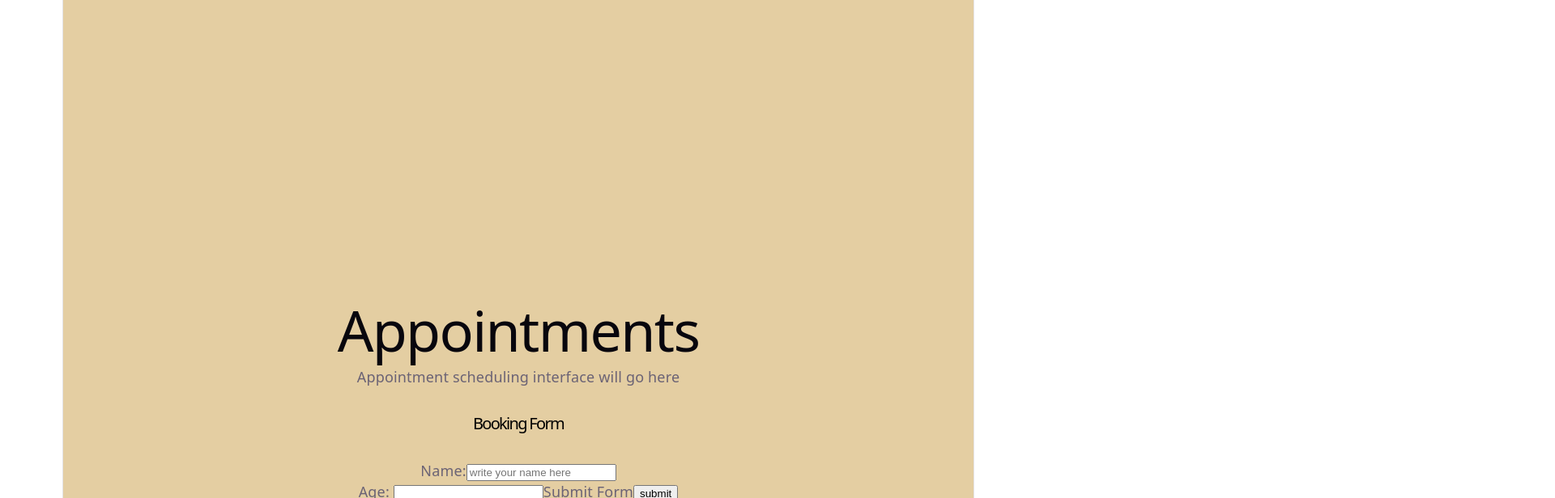
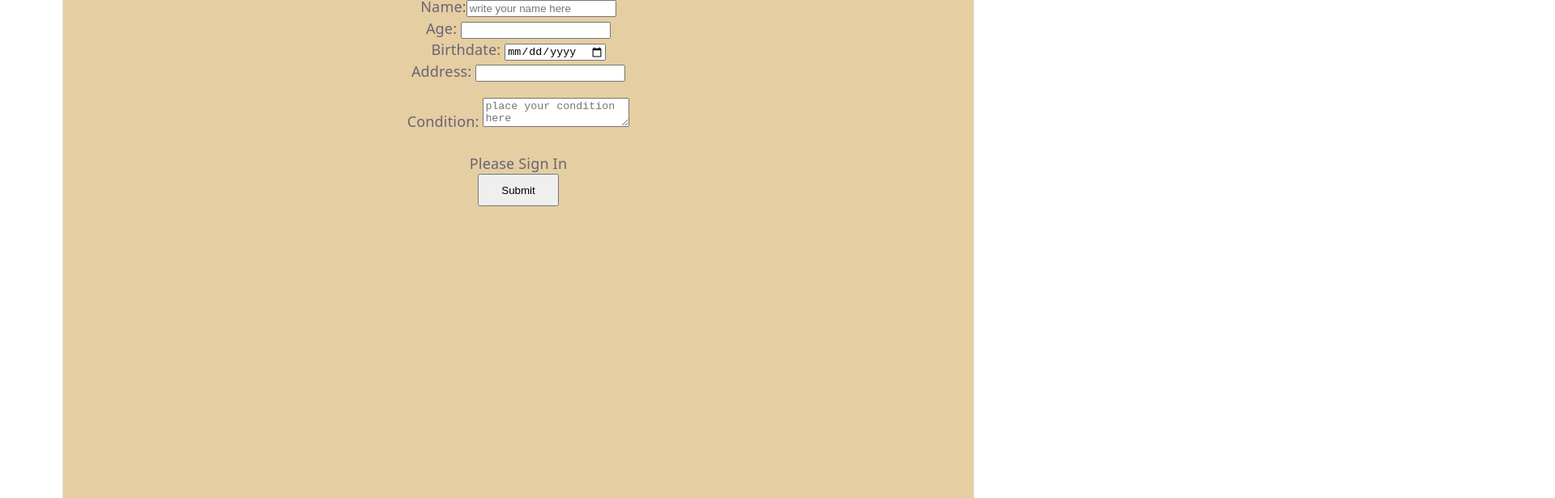
Before and after one commit to jahh-p/ClinicAppointmentPlanner, a React (Vite) app in the folder clinic-appointment-planner/: page / in a window 1280 px wide. Shown: the part 1740-2356 px from the top of the page at 81% size, 1920 px wide, since content can reach past the window. Built offline with nearby package versions, Linux system fonts and the light colour scheme.

Commit message:
added condition button as well as if case scenario for submitted or not

```diff
--- a/clinic-appointment-planner/src/App.jsx
+++ b/clinic-appointment-planner/src/App.jsx
@@ -19,12 +19,13 @@ return (
       <section id="appointments">
         <div
           style={{
-            maxWidth: '900px',
-            padding: '1000px 10000px',
+            maxWidth: '600px',
+            padding: '400px 900px',
             textAlign: 'top',
           }}
         >
           <h1>Appointments</h1>
+          <br></br>
           <p>Appointment scheduling interface will go here</p>
           <BookingForm />
         </div>
--- a/clinic-appointment-planner/src/Booking/BookingForm.jsx
+++ b/clinic-appointment-planner/src/Booking/BookingForm.jsx
@@ -1,13 +1,16 @@
 import {useState} from "react"
 
 export default function BookingForm(){
+    const [cases, setCase]= useState(false);
     const [data, setData]= useState({
         name:"",
         birthdate: "",
         age: "",
-        address: ""
+        address: "",
+        condition: ""
 
     })
+
 
     function handleSubmit(e)
     {
@@ -22,6 +25,8 @@ export default function BookingForm(){
         birthdate: "",
         age: "",
         address: ""})
+
+        setCase(true);
             e.preventDefault()
     }
 
@@ -49,11 +54,46 @@ export default function BookingForm(){
     type="number"
     name="age"
     value={data.age}
+    TabIndex={0}
     onChange = {handleChange}/>
+<br></br>
+    <label htmlFor = "birthdate">Birthdate: </label>
+    <input
+    id ="birthdate"
+    value={data.birthdate}
+    type= "date"
+    name = "birthdate"
+    onChange ={handleChange}
+    TabIndex={0}
+    />
+     <br></br>
+    <label htmlFor = "address">Address: </label>
+    <input
+    id ="address"
+    value={data.address}
+    type= "address"
+    name = "address"
+    onChange ={handleChange}
+    TabIndex={0}
+    />
+     <div style={{ marginBottom: "20px" }}></div>
 
+     <label htmlFor = "condition">Condition: </label>
+    <textarea placeholder="place your condition here"
+    id = "condition"
+    value={data.condition}
+    name = "condition"
+    onChange={handleChange}
+    TabIndex={0}/>
+    <br></br>
+     <label htmlFor= "submit"></label>
+     <br></br>
+     <p>
+    {cases ? "Already Submitted" : "Please Sign In"}
+   </p>
 
-     <label htmlFor= "submit">Submit Form</label>
-    <button id = "submit" type="submit" >submit</button>
+    <button id ="Button" type="submit">Submit</button>
+
 
     </form>
     </div>
--- a/clinic-appointment-planner/src/Navigation.jsx
+++ b/clinic-appointment-planner/src/Navigation.jsx
@@ -69,7 +69,7 @@ export default function Navigation() {
                   bottom: '-4px',
                   left: 0,
                   width: '0%',
-                  height: '2px',
+                  height: '5px',
                   background: 'var(--accent)',
                   transition: 'width 0.3s',
                 }}
--- a/clinic-appointment-planner/src/index.css
+++ b/clinic-appointment-planner/src/index.css
@@ -93,7 +93,7 @@ h2 {
 }
 
 h1 {
-  font-size: 70px;
+  font-size: 80px;
   letter-spacing: -1.68px;
   margin: 32px 0;
   @media (max-width: 1024px) {
@@ -134,3 +134,8 @@ code {
   font-size: 20px;
   text-align: center;
 }
+
+#Button{
+  width: 100px;   /* Sets fixed width */
+  height: 40px;
+}
```
